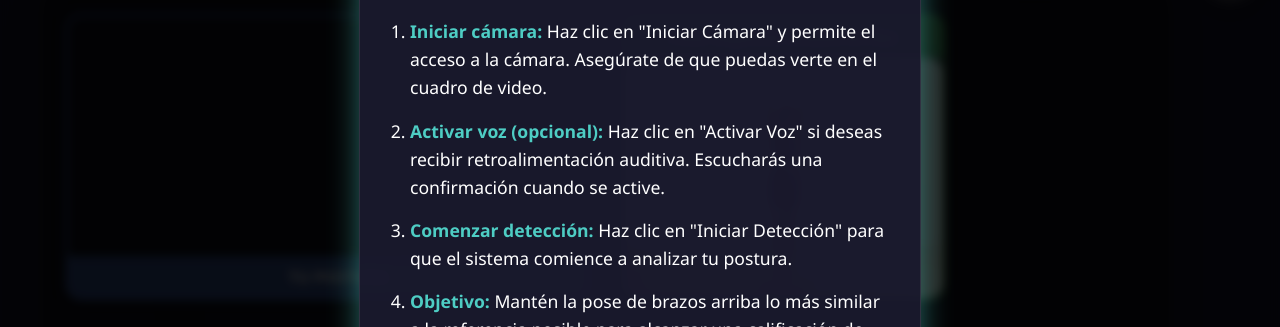
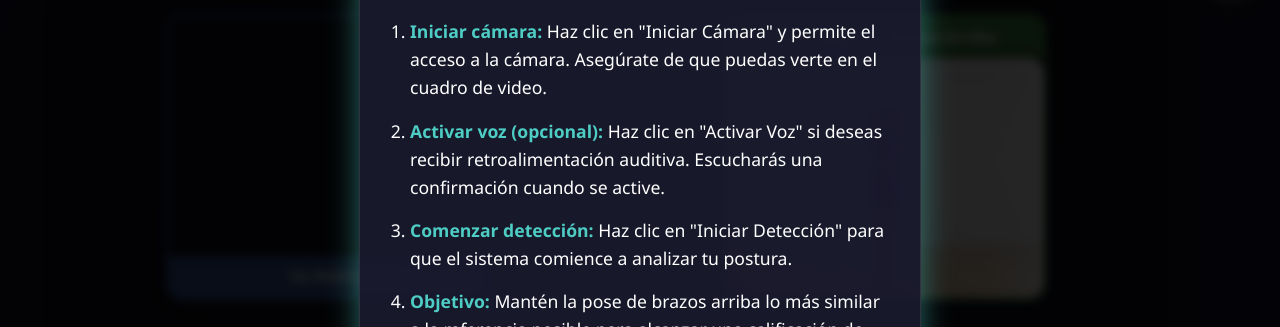
Before and after one commit to marcosSanchez-dev/yoga_mvp, a website: page index.html in a window 1280 px wide. Shown: the part 147-474 px from the top of the page. Drawn offline with nearby package versions, Linux system fonts and the light colour scheme.

Commit message:
fixing aliging styles

```diff
--- a/style.css
+++ b/style.css
@@ -405,6 +405,7 @@ video:hover,
   grid-template-columns: 1fr 1fr;
   gap: 30px;
   margin-bottom: 30px;
+  justify-items: anchor-center;
 }
 
 .camera-box,
@@ -418,6 +419,7 @@ video:hover,
 
 .camera-box {
   border: 2px solid #4a76d0;
+  text-align: center;
 }
 
 .reference-box {
@@ -531,6 +533,7 @@ video:hover,
   .camera-reference-container {
     grid-template-columns: 1fr;
     gap: 20px;
+    justify-items: center;
   }
 
   .glass-panel {
```
